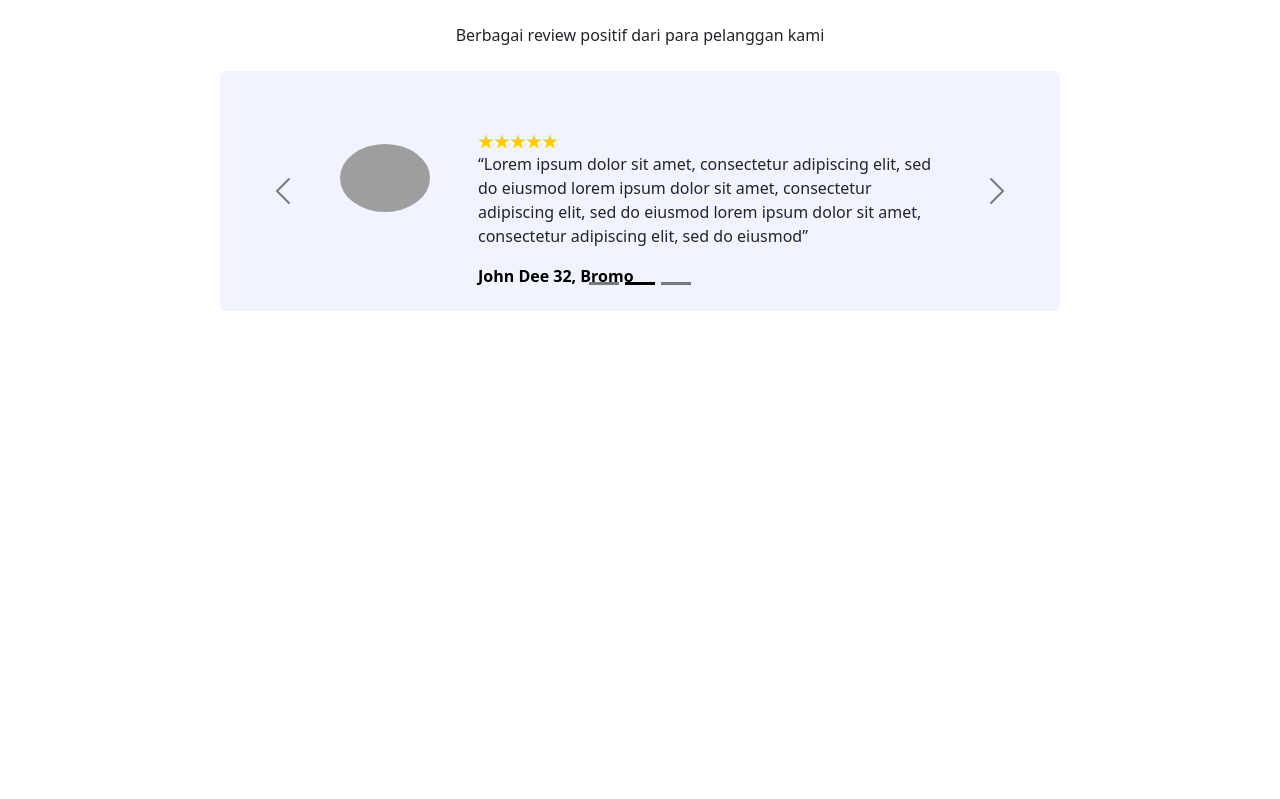
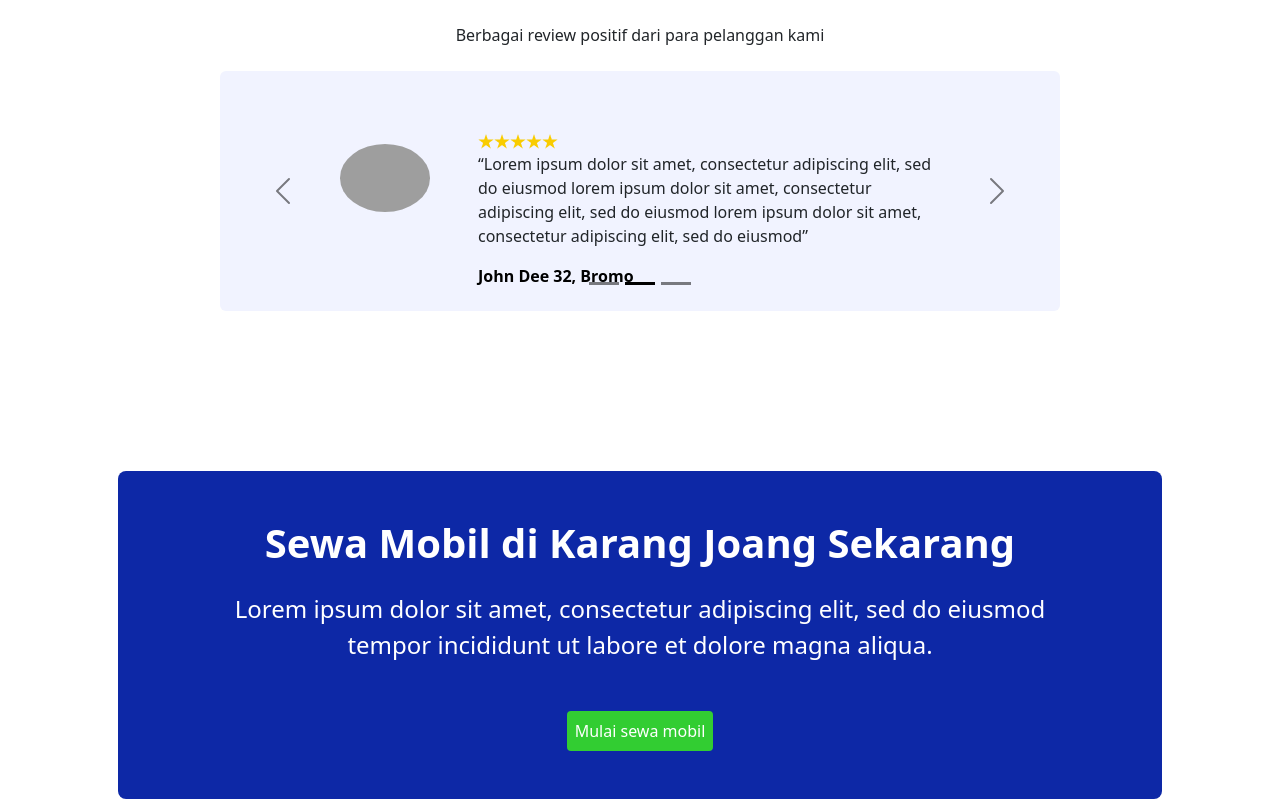
Before and after one commit to Yogatiara/Binar-Car-Academy-REACT, a React (Vite) app: page / in a window 1280 px wide. Shown: the part 2325-3124 px from the top of the page. Before the commit the page ends 2686 px from the top, so only its background shows below. Built offline with nearby package versions, Linux system fonts and the light colour scheme; grey boxes are pictures that could not be loaded.

Commit message:
add rental card

```diff
--- /dev/null
+++ b/src/components/landing-page-component/RentalCard.css
@@ -0,0 +1,8 @@
+.rental-card {
+  background-color: #0d28a6;
+}
+
+.rental-card p {
+  padding-left: 50px;
+  padding-right: 50px;
+}
--- /dev/null
+++ b/src/components/landing-page-component/RentalCard.jsx
@@ -0,0 +1,24 @@
+import './RentalCard.css';
+import Button from '../../components/Button';
+
+const RentalCard = () => {
+  return (
+    <>
+      <div className="rounded-3 text-white rental-card p-5">
+        <h1 className="fw-bold fs-1">
+          Sewa Mobil di Karang Joang Sekarang
+        </h1>
+        <p className="pt-3 fs-4  fw-light text-wrap text-center ">
+          Lorem ipsum dolor sit amet, consectetur adipiscing elit, sed
+          do eiusmod tempor incididunt ut labore et dolore magna
+          aliqua.
+        </p>
+        <div className="mt-5">
+          <Button position={'p-2'} text={'Mulai sewa mobil'} />
+        </div>
+      </div>
+    </>
+  );
+};
+
+export default RentalCard;
--- a/src/pages/LandingPage.jsx
+++ b/src/pages/LandingPage.jsx
@@ -3,6 +3,7 @@ import Banner from '../components/Banner';
 import Service from '../components/landing-page-component/Service';
 import ServiceAdvantages from '../components/landing-page-component/ServiceAdvantages';
 import Feedback from '../components/landing-page-component/Feedback';
+import RentalCard from '../components/landing-page-component/RentalCard';
 
 const LandingPage = () => {
   return (
@@ -10,7 +11,6 @@ const LandingPage = () => {
       {/* Hero section */}
       <NavigationBar />
       <Banner />
-
       {/* End hero section */}
 
       {/* Service */}
@@ -21,9 +21,16 @@ const LandingPage = () => {
       <div className="mx-118px mt-160px">
         <ServiceAdvantages />
       </div>
+      {/* End service section */}
 
+      {/* Feedback */}
       <div className="mt-160px align-middle">
         <Feedback />
+      </div>
+      {/* end feedback section */}
+
+      <div className="mx-118px mt-160px text-center">
+        <RentalCard />
       </div>
     </>
   );
```
